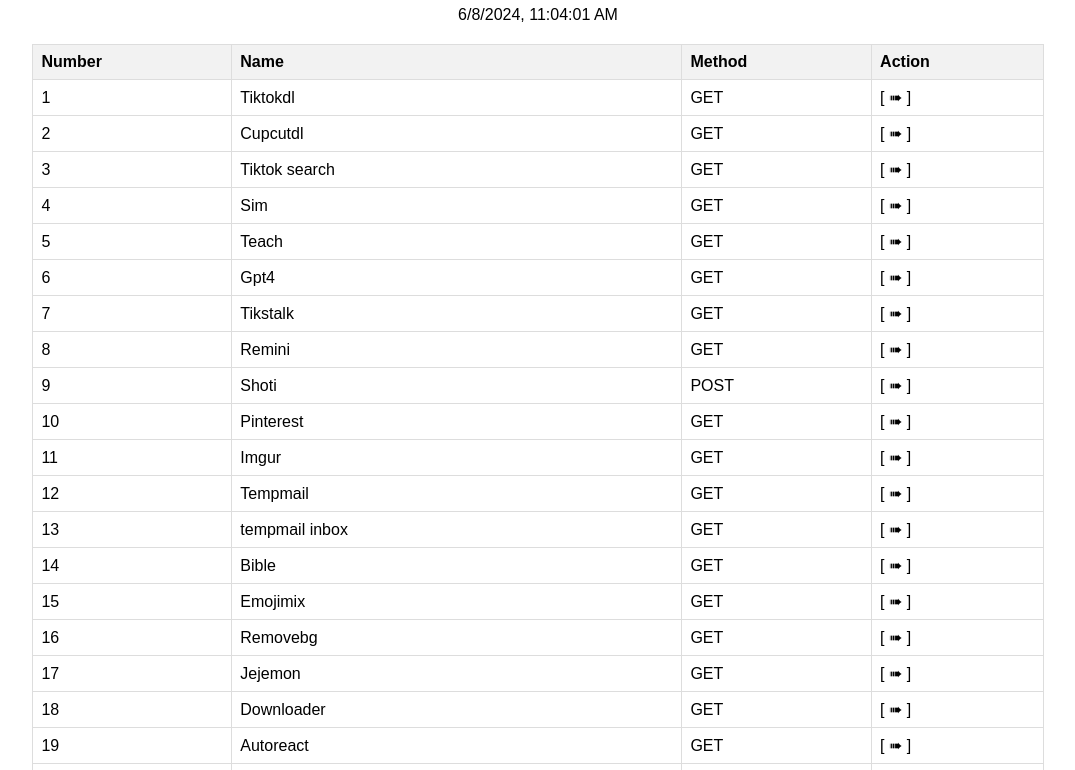
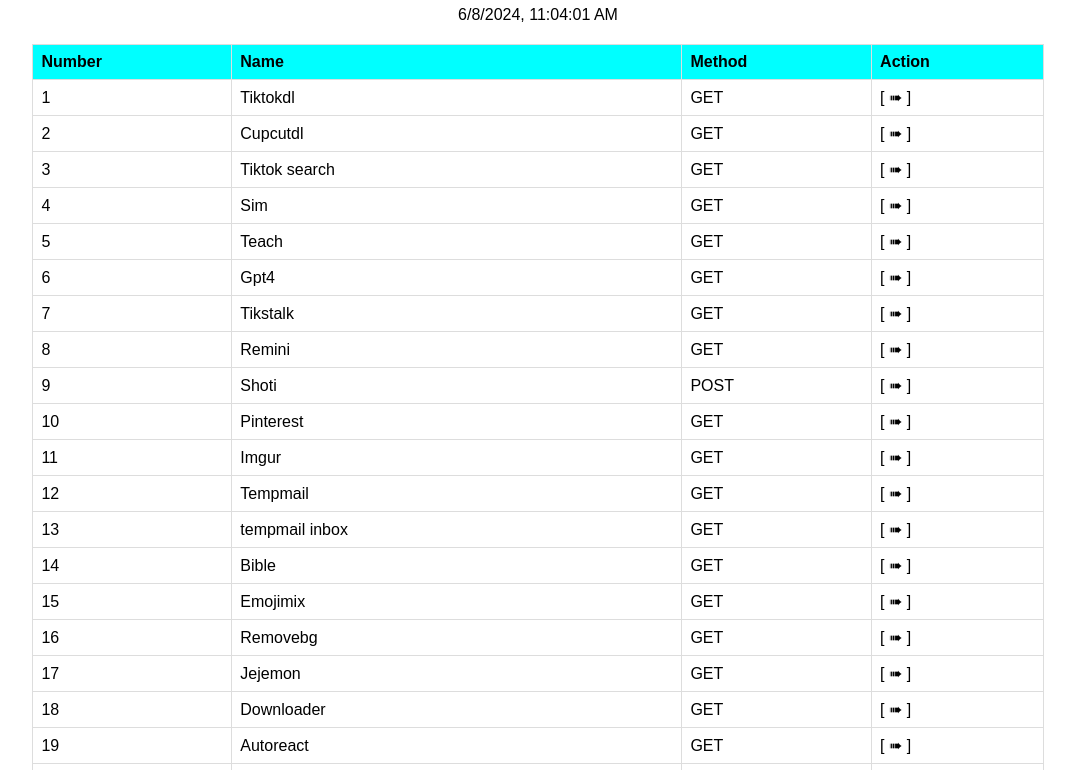
Before and after one commit to Lorenzobadilla/LorenzoRestApi, a website: page Lorenzo/docs.html in a window 1280 px wide. Shown: the part 102-872 px from the top of the page, without its empty margins (102-1177 px from the left). Drawn offline with Linux system fonts and the light colour scheme.

Commit message:
Change color background

```diff
--- a/Lorenzo/docs.html
+++ b/Lorenzo/docs.html
@@ -38,7 +38,7 @@
       }
 
       th {
-        background-color: #f2f2f2;
+        background-color: #00FFFF;
 
       }
 
```
